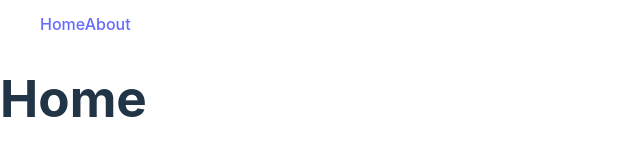
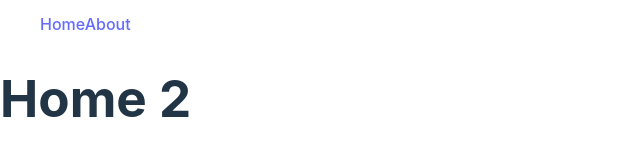
Before and after one commit to samadhi1311/petpals, a React (Vite) app: page / in a window 1280 px wide. Shown: the part 322-478 px from the top of the page, without its empty margins (0-640 px from the left). Built offline with nearby package versions, Linux system fonts and the light colour scheme.

Commit message:
Added Navigation

```diff
--- a/src/pages/Home/Home.jsx
+++ b/src/pages/Home/Home.jsx
@@ -3,7 +3,7 @@ export default function Home() {
     return (
         <>
             <Navigation />
-            <h1>Home</h1>
+            <h1>Home 2</h1>
         </>
     )
 }
```
